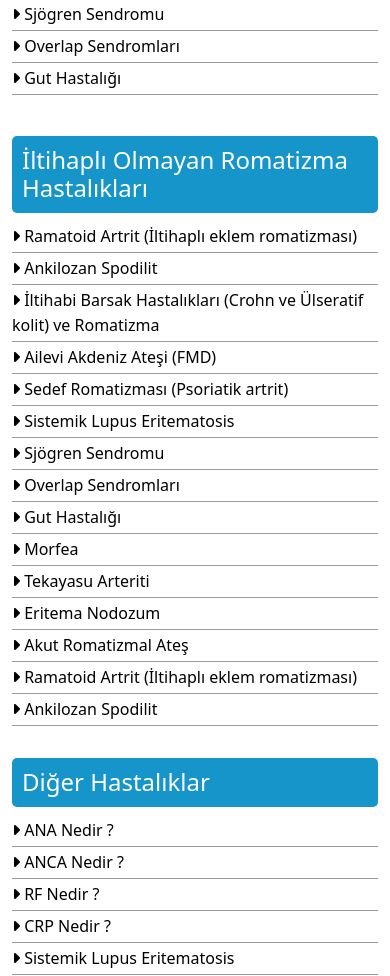
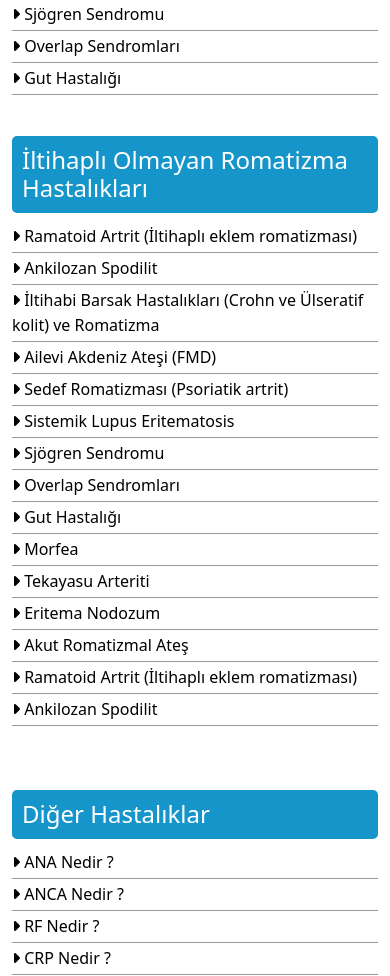
Before and after one commit to xhasansun/drNuran, a plain HTML site: page index.html in a window 390 px wide. Shown: the part 2335-3311 px from the top of the page. Drawn offline with nearby package versions, Linux system fonts and the light colour scheme.

Commit message:
padding edited

```diff
--- a/index.html
+++ b/index.html
@@ -413,7 +413,7 @@
 
 
         <!-- ASİDE -->
-        <div class="col-lg-3 col-sm-12 ord-1 pb-3">
+        <div class="col-lg-3 col-sm-12 ord-1 pb-5">
           <aside>
             <h5>İltihaplı Olmayan Romatizma Hastalıkları</h5>
             <ul class="aside-list">
```
